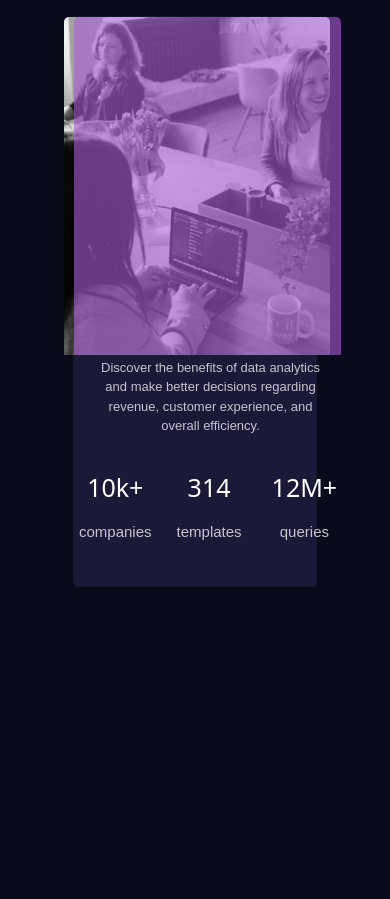
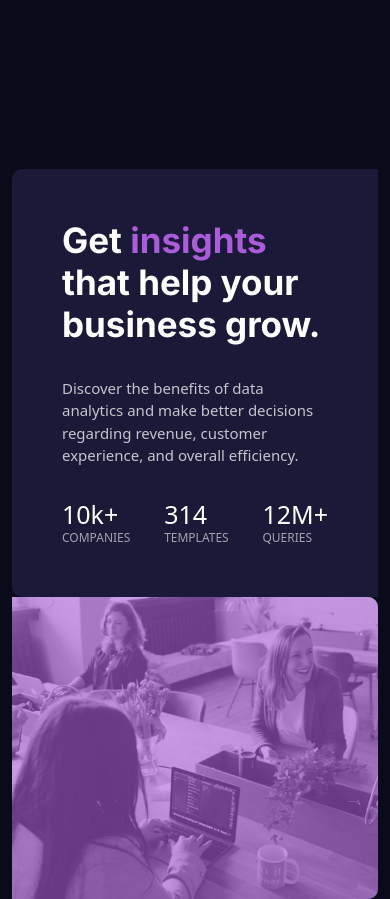
Before and after one commit to sohel07148/stats-preview-card-component-main, a plain HTML site: page index.html in a window 390 px wide. Before the commit the page ends 844 px from the top, so only its background shows below. Drawn offline with nearby package versions, Linux system fonts and the light colour scheme.

Commit message:
responsive

```diff
--- a/index.html
+++ b/index.html
@@ -4,39 +4,34 @@
 <head>
   <meta charset="UTF-8">
   <meta name="viewport" content="width=device-width, initial-scale=1.0">
-  <!-- displays site properly based on user's device -->
+  <title>Frontend Mentor | Stats preview card component</title>
+  <link href="https://cdn.jsdelivr.net/npm/bootstrap@5.3.0-alpha1/dist/css/bootstrap.min.css" rel="stylesheet"
+    integrity="sha384-GLhlTQ8iRABdZLl6O3oVMWSktQOp6b7In1Zl3/Jr59b6EGGoI1aFkw7cmDA6j6gD" crossorigin="anonymous">
 
-  <link rel="icon" type="image/png" sizes="32x32" href="./images/favicon-32x32.png">
+  <!-- Custom Styling -->
+  <link rel="stylesheet" href="style.css">
 
-  <title>Frontend Mentor | Stats preview card component</title>
+  <!-- Google Fonts - Inter (400,700) | Lexend+Deca (400) -->
   <link rel="preconnect" href="https://fonts.googleapis.com">
   <link rel="preconnect" href="https://fonts.gstatic.com" crossorigin>
   <link
-    href="https://fonts.googleapis.com/css2?family=Fraunces:opsz,wght@9..144,700&family=Montserrat:wght@500&display=swap"
+    href="https://fonts.googleapis.com/css2?family=Hanken+Grotesk:wght@500;700;800&family=Inter:wght@400;700&family=Lexend+Deca&display=swap"
     rel="stylesheet">
-  <link rel="preconnect" href="https://fonts.googleapis.com">
-  <link href="https://cdn.jsdelivr.net/npm/bootstrap@5.3.0-alpha1/dist/css/bootstrap.min.css" rel="stylesheet" integrity="sha384-GLhlTQ8iRABdZLl6O3oVMWSktQOp6b7In1Zl3/Jr59b6EGGoI1aFkw7cmDA6j6gD" crossorigin="anonymous">
-
-
-  <!-- Feel free to remove these styles or customise in your own stylesheet 👍 -->
-  <link rel="stylesheet" href="style.css">
 
 </head>
 
 <body>
   <div class="container">
-
-    <div class="col-2"></div>
-    <div class="card">
+    <div class="main-card-wrapper">
+      <div class="main-card">
         <div class="row g-0">
-      <div class="col-5">
-        <!-- left side of card -->
+          <div class="col-lg-6 order-xs-2 order-md-2 order-lg-1">
             <div class="card-left">
               <h1> Get <span>insights</span> that help your business grow.</h1>
               <p>
                 Discover the benefits of data analytics and make better decisions regarding revenue, customer
                 experience, and overall efficiency.</p>
-          <div class="main">
+              <div class="statistics">
                 <div class="one">
                   <h2> 10k+ </h2>
                   <p>companies</p>
@@ -52,17 +47,15 @@
               </div>
             </div>
           </div>
-        <!-- right side of card -->
-        <div class="col-5">
+          <div class="col-lg-6 order-xs-1 order-md-1 order-lg-2">
             <div class="card-right">
-            <div class="new-one"></div>
-            <img class="img"  src="images/image-header-desktop.jpg" alt="">
+              <div class="img-overlay"></div>
+              <img class="img-fluid" src="images/image-header-desktop.jpg" alt="">
             </div>
           </div>
-
         </div>
       </div>
-    <div class="col-2"></div>
+    </div>
   </div>
 
 
@@ -76,7 +69,9 @@
     Challenge by <a href="https://www.frontendmentor.io?ref=challenge" target="_blank">Frontend Mentor</a>.
     Coded by <a href="#">Your Name Here</a>.
   </div> -->
-  <script src="https://cdn.jsdelivr.net/npm/bootstrap@5.3.0-alpha1/dist/js/bootstrap.bundle.min.js" integrity="sha384-w76AqPfDkMBDXo30jS1Sgez6pr3x5MlQ1ZAGC+nuZB+EYdgRZgiwxhTBTkF7CXvN" crossorigin="anonymous"></script>
+  <script src="https://cdn.jsdelivr.net/npm/bootstrap@5.3.0-alpha1/dist/js/bootstrap.bundle.min.js"
+    integrity="sha384-w76AqPfDkMBDXo30jS1Sgez6pr3x5MlQ1ZAGC+nuZB+EYdgRZgiwxhTBTkF7CXvN"
+    crossorigin="anonymous"></script>
 
 </body>
 
--- a/style.css
+++ b/style.css
@@ -5,287 +5,84 @@
 }
 body {
   background-color: hsl(233, 47%, 7%);
+  /* font-family: 'Inter', sans-serif;
+font-family: 'Lexend Deca', sans-serif; */
 }
-.container {
+
+.main-card-wrapper {
   display: flex;
+  align-items: center;
+  justify-content: center;
+  flex-direction: column;
+  height: 100vh;
 }
-span {
+.main-card {
+  height: 60%;
+}
+.card-left {
+  background-color: hsl(244, 38%, 16%);
+  height: 100%;
+  width: auto;
+  border-radius: 10px 0 0 10px;
+  padding: 50px;
+  color: hsl(0, 0%, 100%);
+}
+.card-left h1 {
+  font-family: "Inter", sans-serif;
+  font-weight: 700;
+  font-size: 35px;
+}
+.card-left h1 span {
   color: hsl(277, 64%, 61%);
 }
-.card {
-  background-color: hsl(244, 38%, 16%);
-  height: 60vh;
-  width: 100vw;
-  border-radius: 5px;
-  margin-top: 7rem;
+.card-left > p {
+  font-size: 15px;
+  margin: 0;
+  color: hsla(0, 0%, 100%, 0.75);
+  margin-top: 2rem;
 }
-.card h1 {
-  padding: 10px;
-  color: hsl(0, 0%, 100%);
-  font-family: "Inter", sans-serif;
-  font-weight: 700;
-  font-size: 26px;
+.statistics {
+  display: flex;
+  align-items: center;
+  justify-content: space-between;
+  margin-top: 2rem;
+  margin-bottom: auto;
 }
-.card p {
-  font-family: "Lexend Deca", sans-serif;
-  font-weight: 400;
-  margin-left: 15px;
-  font-size: 15px;
-  color: hsla(0, 0%, 100%, 0.75);
+.statistics p {
+  margin: 0;
+  text-transform: uppercase;
+  color: hsla(0, 0%, 100%, 0.6);
+  font-size: 12px;
 }
-.main h2 {
-  color: hsl(0, 0%, 100%);
+.statistics h2 {
   font-size: 25px;
-  padding-left: 15px;
-}
-.main p {
-  font-family: "Lexend Deca", sans-serif;
-  font-weight: 400;
-  margin-left: 15px;
-  font-size: 15px;
-  color: hsla(0, 0%, 100%, 0.75);
-}
-.card-left {
-  padding: 10px;
-}
-.main {
-  /* padding: 15px; */
-  display: flex;
-  /* justify-content: space-around ;  */
-}
-.one {
-}
-.two {
-}
-.three {
+  margin: 0;
 }
 .card-right {
+  border-radius: 0 10px 10px 0;
+  width: 100%;
+  height: 100%;
+  position: relative;
 }
 
-.card-right .img {
-  border-radius: 0px 5px 5px 0px;
-  margin-left: 2rem;
-  height: 60vh;
-  width: 25rem;
+.img-overlay {
+  position: absolute;
+  height: 100%;
+  width: 100%;
+  background-color: hsl(277, 64%, 61%);
+  opacity: .6;
+  border-radius: 0 10px 10px 0;
 }
-.new-one {
-  border-radius: 0px 5px 5px 0px;
-  position: absolute;
-  left: 21.3rem;
-  background-color: hsl(277, 64%, 61%);
-  height: 60vh;
-  width: 25rem;
-  opacity: 0.6;
-}
-/* end here */
-
-@media (max-width: 1440px) {
-  .card {
-    background-color: hsl(244, 38%, 16%);
-    height: 60vh;
-    width: 51vw;
-    border-radius: 5px;
-    margin-top: 7rem;
-  }
-  .new-one {
-    border-radius: 0px 5px 5px 0px;
-    position: absolute;
-    left: 21rem;
-    background-color: hsl(277, 64%, 61%);
-    height: 60vh;
-    width: 25rem;
-    opacity: 0.6;
-    display: block;
-
-  }
-}
-@media (max-width: 1024px) {
-  .new-one {
-    border-radius: 0px 5px 5px 0px;
-    position: absolute;
-    left: 18.2rem;
-    background-color: hsl(277, 64%, 61%);
-    height: 60vh;
-    width: 25rem;
-    opacity: 0.6;
-  }
-  .new-one {
-    border-radius: 0px 5px 5px 0px;
-    position: absolute;
-    left: 18.2rem;
-    background-color: hsl(277, 64%, 61%);
-    height: 60vh;
-    width: 21rem;
-    opacity: 0.6;
-  }
-  .card-right .img {
-    border-radius: 0px 5px 5px 0px;
-    margin-left: 2rem;
-    height: 60vh;
-    width: 21rem;
-  }
-  .card {
-    background-color: hsl(244, 38%, 16%);
-    height: 60vh;
-    width: 100vw;
-    border-radius: 5px;
-    margin-top: 7rem;
-  }
+.card-right img {
+  border-radius: 0 10px 10px 0;
+  width: 100%;
 }
 
-@media (max-width: 768px) {
-  .container {
-    display: flex;
-    margin-left: 0;
+@media (max-width: 480px) {
+  /* .card-left {
+    order: 2 !important;
   }
-  .card h1 {
-    padding: 10px;
-    color: hsl(0, 0%, 100%);
-    font-family: "Inter", sans-serif;
-    font-weight: 700;
-    font-size: 16px;
-  }
-  .main h2 {
-    color: hsl(0, 0%, 100%);
-    font-size: 17px;
-    padding-left: 18px;
-  }
-  .main p {
-    font-family: "Lexend Deca", sans-serif;
-    font-weight: 400;
-    margin-left: 15px;
-    font-size: 12px;
-    color: hsla(0, 0%, 100%, 0.75);
-  }
-  .new-one {
-    border-radius: 0px 5px 5px 0px;
-    position: absolute;
-    left: 14rem;
-    background-color: hsl(277, 64%, 61%);
-    height: 60vh;
-    width: 15.1rem;
-    opacity: 0.6;
-  }
-  .card-right .img {
-    border-radius: 0px 5px 5px 0px;
-    margin-left: 2rem;
-    height: 60vh;
-    width: 15rem;
-    object-fit: cover;
-  }
+  .card-right {
+    order: 1 !important;
+  } */
 }
-@media (max-width: 425px) {
-  .container {
-    display: flex;
-    margin-left: 0;
-    text-align: center;
-    /* flex-direction: column; */
-    height: 35.7rem;
-  }
-  .card {
-    background-color: hsl(244, 38%, 16%);
-    height: 100%;
-    width: 100%;
-    border-radius: 5px;
-    margin-top: 1rem;
-  }
-  .new-one {
-    border-radius: 5px 5px 0px 0px;
-    position: absolute;
-    left: 0rem;
-    background-color: hsl(277, 64%, 61%);
-    height: 40vh;
-    width: 16.7rem;
-    opacity: 0.6;
-  }
-  .card-right .img {
-    border-radius: 5px 5px 0px 0px;
-    object-fit: cover;
-    height: 40vh;
-    width: 16.6rem;
-    margin-left: -6.9rem;
-    /* padding-left: 0px;
-  padding-right: 0px; */
-  }
-  .card-left {
-    padding: 10px;
-    margin-top: 14rem;
-    width: 18rem;
-  }
-  .card h1 {
-    padding: 0px 30px 5px 0px;
-    color: hsl(0, 0%, 100%);
-    font-family: "Inter", sans-serif;
-    font-weight: 700;
-    font-size: 26px;
-  }
-  .card p {
-    font-family: "Lexend Deca", sans-serif;
-    font-weight: 400;
-    margin-right: 30px;
-    font-size: 13px;
-    color: hsla(0, 0%, 100%, 0.75);
-  }
-  .main h2 {
-    color: hsl(0, 0%, 100%);
-    font-size: 25px;
-    padding: 20px 35px 11px 0px;
-  }
-  .main p {
-    font-family: "Lexend Deca", sans-serif;
-    font-weight: 400;
-    margin-left: -5px;
-    font-size: 15px;
-    color: hsla(0, 0%, 100%, 0.75);
-  }
-}
-@media (max-width: 375px) {
-  .container {
-    display: flex;
-    margin-left: 0;
-    text-align: center;
-    flex-direction: column;
-    height: 35.7rem;
-  }
-  .card {
-    background-color: hsl(244, 38%, 16%);
-    height: 100%;
-    width: 77%;
-    border-radius: 5px;
-    margin-top: 1rem;
-    margin-left: 3rem;
-  }
-}
-@media (max-width: 320px) {
-  .container {
-    display: flex;
-    margin-left: 0;
-    text-align: center;
-    flex-direction: column;
-    height: 35.7rem;
-  }
-  .card {
-    background-color: hsl(244, 38%, 16%);
-    height: 100%;
-    width: 93%;
-    border-radius: 5px;
-    margin-top: 1rem;
-    margin-left: 1rem;
-  }
-  .card-right .img {
-    border-radius: 5px 5px 0px 0px;
-    object-fit: cover;
-    height: 40vh;
-    width: 17.1rem;
-    margin-left: -7.1rem;
-  }
-  .new-one {
-    border-radius: 5px 5px 0px 0px;
-    position: absolute;
-    left: 0rem;
-    background-color: hsl(277, 64%, 61%);
-    height: 40vh;
-    width: 17.1rem;
-    opacity: 0.6;
-  }
-}
```
Also changed, not shown: design/desktop-design.jpg. Lines whose indentation alone changed are shown as unchanged.
